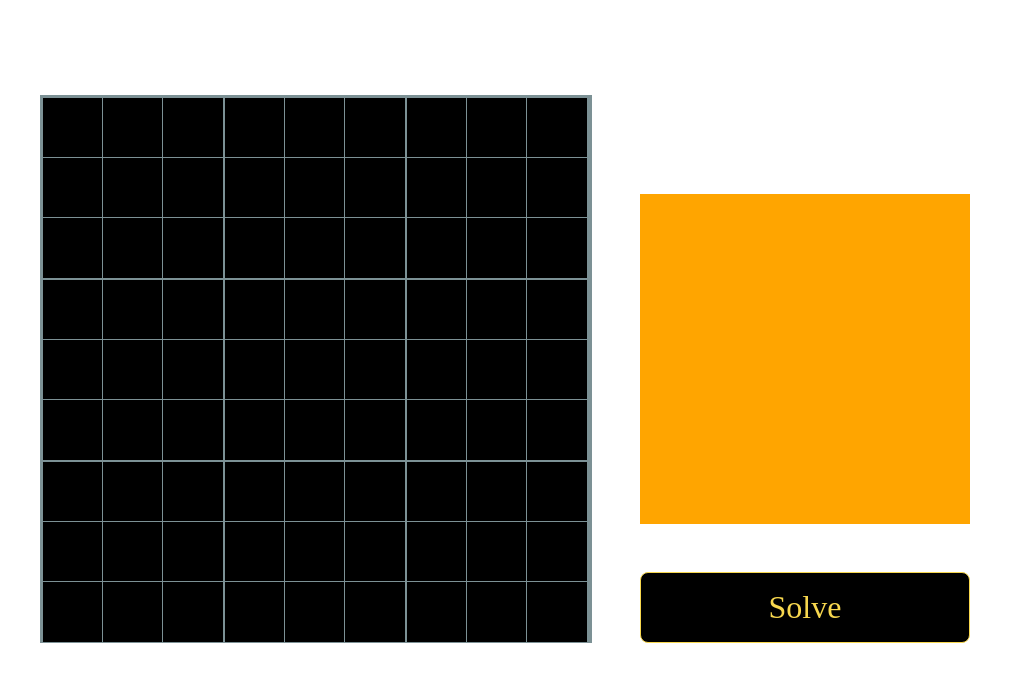
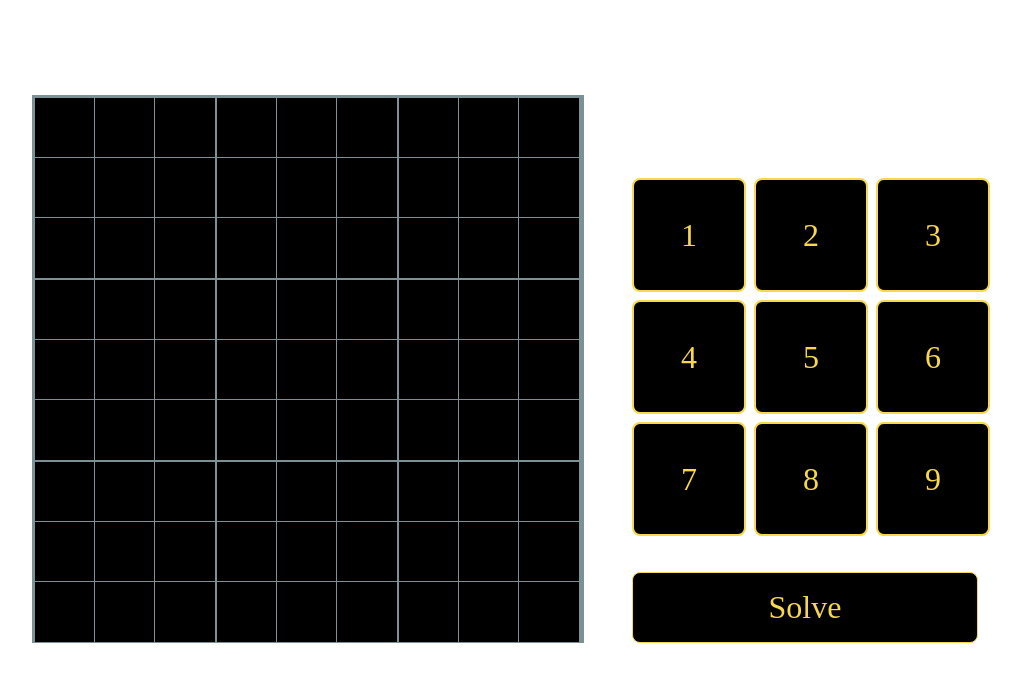
Before and after one commit to rayros404/portfolio, a Next.js app: page /sudokuSolver in a window 1280 px wide. Shown: the top 682 px of the page, without its empty margins (135-1156 px from the left). Built offline with nearby package versions, Linux system fonts and the light colour scheme.

Commit message:
number buttons styled

```diff
--- /dev/null
+++ b/components/SudokuSolver/NumberButton.js
@@ -0,0 +1,10 @@
+import styles from "../../styles/Projects/SudokuSolver/NumberButton.module.css"
+
+
+const NumberButton = (props) => {
+  return (
+    <div className={styles.numberBtn}>{props.number}</div>
+  )
+}
+
+export default NumberButton
--- a/components/SudokuSolver/Square.js
+++ b/components/SudokuSolver/Square.js
@@ -2,10 +2,15 @@ import styles from "../../styles/Projects/SudokuSolver/Square.module.css"
 
 const Square = (props) => {
 
+  const selected = {
+    color: "black",
+    backgroundColor: "#f7d74e",
+  }
   return (
     <div
       className={styles.square}
       onClick={props.handleSquareClick}
+      style={props.id === props.selectedSquare ? selected : {}}
     >
         {props.value}
     </div>
--- a/pages/sudokuSolver.js
+++ b/pages/sudokuSolver.js
@@ -1,6 +1,7 @@
 import styles from "../styles/Projects/SudokuSolver/SudokuSolver.module.css"
 import Square from "../components/SudokuSolver/Square"
 import PrimaryButton from "../components/Home/PrimaryButton"
+import NumberButton from "../components/SudokuSolver/NumberButton"
 import { useEffect, useState } from "react"
 
 const sudokuSolver = () => {
@@ -29,8 +30,16 @@ const sudokuSolver = () => {
   const squares = board.map((square, idx) => (
     <Square
       key={idx}
+      id={idx}
       value={board[idx]}
+      selectedSquare={selectedSquare}
       handleSquareClick={() => handleSquareClick(idx)}
+    />
+  ))
+  const numberBtns = [1,2,3,4,5,6,7,8,9].map(number => (
+    <NumberButton
+      key={number}
+      number={number}
     />
   ))
 
@@ -48,7 +57,8 @@ const sudokuSolver = () => {
         </div>
         <div id={styles.btns}>
           <div id={styles.numberBtns}>
-            </div>
+            {numberBtns}
+          </div>
           <PrimaryButton
             name="Solve"
           />
--- /dev/null
+++ b/styles/Projects/SudokuSolver/NumberButton.module.css
@@ -0,0 +1,13 @@
+.numberBtn {
+  display: flex;
+  justify-content: center;
+  align-items: center;
+  font-size: 2rem;
+  height: 110px;
+  width: 110px;
+  color: #f7d74e;
+  background-color: black;
+  border: 2px solid #f7d74e;
+  border-radius: 0.5rem;
+  cursor: pointer;
+}
--- a/styles/Projects/SudokuSolver/Square.module.css
+++ b/styles/Projects/SudokuSolver/Square.module.css
@@ -11,3 +11,8 @@
   width: 60px;
   cursor: pointer;
 }
+
+.selected {
+  color: black;
+  background-color: #f7d74e;
+}
--- a/styles/Projects/SudokuSolver/SudokuSolver.module.css
+++ b/styles/Projects/SudokuSolver/SudokuSolver.module.css
@@ -56,7 +56,9 @@
   gap: 3rem;
 }
 #numberBtns {
-  background-color: orange;
-  width: 330px;
-  height: 330px;
+  display: grid;
+  grid-template-columns: 1fr 1fr 1fr;
+  gap: 0.5rem;
+  width: 346px;
+  height: 346px;
 }
```
